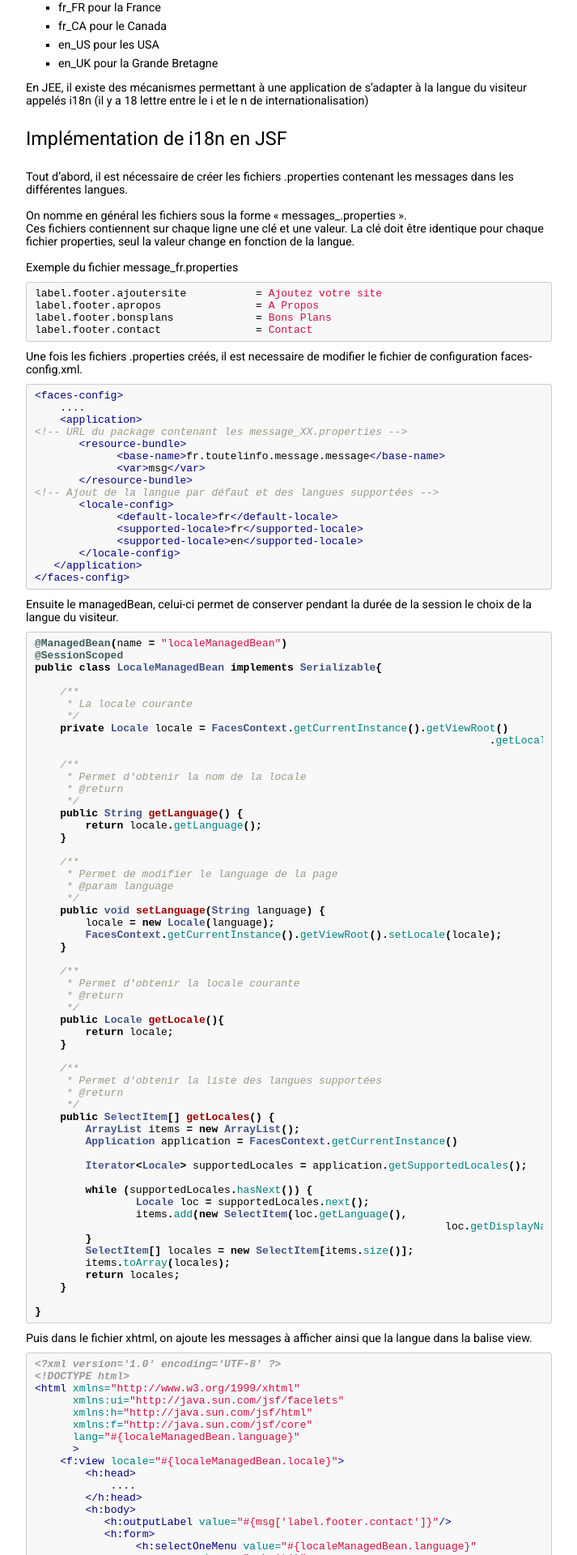
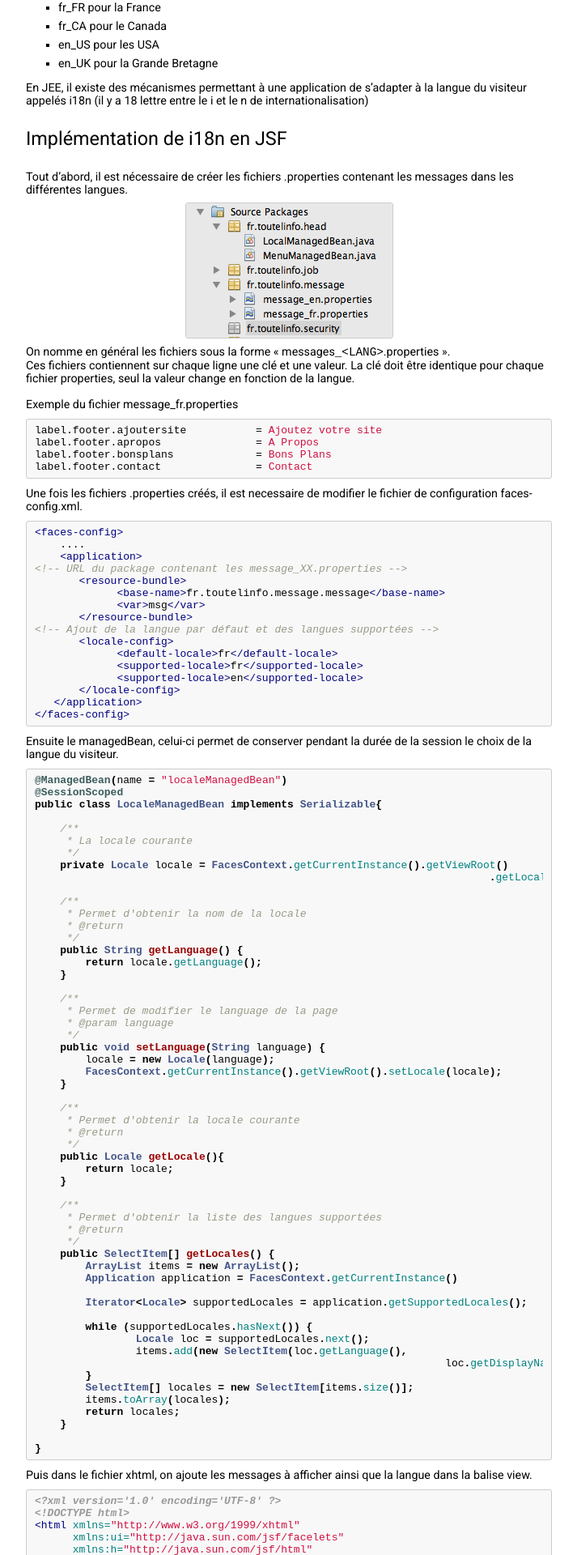
Before and after one commit to devnied/devnied.github.io, a Jekyll site: the page built from _posts/2013-07-16-Internationalisation-application-JSF.markdown, in a window 1280 px wide. Shown: the part 655-2575 px from the top of the page at 81% size, without its empty margins (283-996 px from the left). Built offline with Jekyll 4.4.1, drawn with Linux system fonts in a browser that asks for light colours; some web fonts are replaced; Markdown is read by kramdown in place of the engine named in the settings.

Commit message:
Add return button on articles, fix css

```diff
--- a/_layouts/default.html
+++ b/_layouts/default.html
@@ -15,7 +15,7 @@
 		<section class="container">
 		  		<h1>
 		  			{% if page.back %}
-		  				<span class="back"><-</span>
+		  				<img src="/css/img/back.png" class="back"/>
 		  			{% endif %}
 		  			{{ page.title }} {{ page.subtitle }}
 		  		</h1>
--- a/_posts/2013-07-16-Internationalisation-application-JSF.markdown
+++ b/_posts/2013-07-16-Internationalisation-application-JSF.markdown
@@ -19,8 +19,9 @@
 En JEE, il existe des mécanismes permettant à une application de s’adapter à la langue du visiteur appelés i18n (il y a 18 lettre entre le i et le n de internationalisation)
 ##Implémentation de i18n en JSF
 Tout d’abord, il est nécessaire de créer les fichiers .properties contenant les messages dans les différentes langues.<br/>
-<br/>
-On nomme en général les fichiers sous la forme « messages_<LANG>.properties ».<br/> Ces fichiers contiennent sur chaque ligne une clé et une valeur. La clé doit être identique pour chaque fichier properties, seul la valeur change en fonction de la langue.<br/>
+<img src="/images/Internationalisation-JSF/struct.png" />
+On nomme en général les fichiers sous la forme « messages`_<LANG>`.properties ».<br/>
+Ces fichiers contiennent sur chaque ligne une clé et une valeur. La clé doit être identique pour chaque fichier properties, seul la valeur change en fonction de la langue.<br/>
 <br/>
 Exemple du fichier message_fr.properties
 {% highlight properties %}
--- a/apropos.html
+++ b/apropos.html
@@ -8,7 +8,7 @@
 
 <img class="gravatar" src="http://www.gravatar.com/avatar/26e414afca8d7c94cb1b43adf91c24d6?s=150" alt="Julien Millau"/>
 <div class="intro">
-Actuellement au sein de Sopra Group depuis Septembre 2012, je travail sur le développement d'une application pour l'Imprimerie Nationale. Cette Application est codée en JEE, elle est basée sur un socle OSGI avec ServiceMix pour la gestion des données.
+Actuellement au sein de Sopra Group depuis Septembre 2012, je travail sur le développement d'une application pour l'Imprimerie Nationale. Cette Application est codée en JEE, elle est basée sur un socle OSGI avec ServiceMix pour la gestion du bus de données.
 <br/><br/>
 J'ai aussi travaillé à la réalisation de l'application U'GO sur Android avec l'utilisation du NFC pour les transports en communs Strasbourgeois.
 </div>
--- a/css/main.css
+++ b/css/main.css
@@ -31,7 +31,7 @@
   display: inline-block;
 }
 
-code{
+.highlight code{
 	display: block;
 	overflow: scroll;
 }
@@ -259,13 +259,23 @@
 	margin-left: 40px;
 }
 
+.post img{
+	display: block;
+	text-align: center;
+	margin: 8px auto;
+	border: 1px solid #CCC;
+	border-radius: 3px;
+}
+
 .back{
 	cursor:pointer;
 	opacity:0.3;
+	width: 19px;
+	vertical-align: middle;
 }
 
 .back:hover{
-	opacity:1;
+	opacity:0.7;
 }
 
 /** CONTACT **/
@@ -504,6 +514,10 @@
 		padding: 5px 0 5px 13px;
 	}
 
+	.back{
+		opacity:0.7;
+	}
+
 	footer{
 		width: auto;
 	}
--- a/js/default.js
+++ b/js/default.js
@@ -2,9 +2,12 @@
 	// define reverse jquery function
 	jQuery.fn.reverse = [].reverse;
 
+	var selected;
+
 	$(".menu a").reverse().each(function(){
 		if (window.location.pathname.match("^"+$(this).attr('href')) ){
 			$(this).addClass("active");
+			selected = $(this);
 			return false;
 		}
 	});
@@ -17,7 +20,9 @@
 	$(".mail").attr("href","mai"+"lto"+":mx"+"julien"+"@"+"gmail"+"."+"com");
 
 	$( ".back" ).click(function() {
-	  window.history.back();
+		if (selected){
+	  		window.location = selected.attr('href');
+	  	}
 	});
 
 });
```
Also changed, not shown: other parts of _posts/2013-07-16-Internationalisation-application-JSF.markdown (+1 -1 lines), css/img/back.png (added), images/Internationalisation-JSF/cover.jpg (renamed from images/cover/internationalisation.jpg), images/Internationalisation-JSF/struct.png (added).
